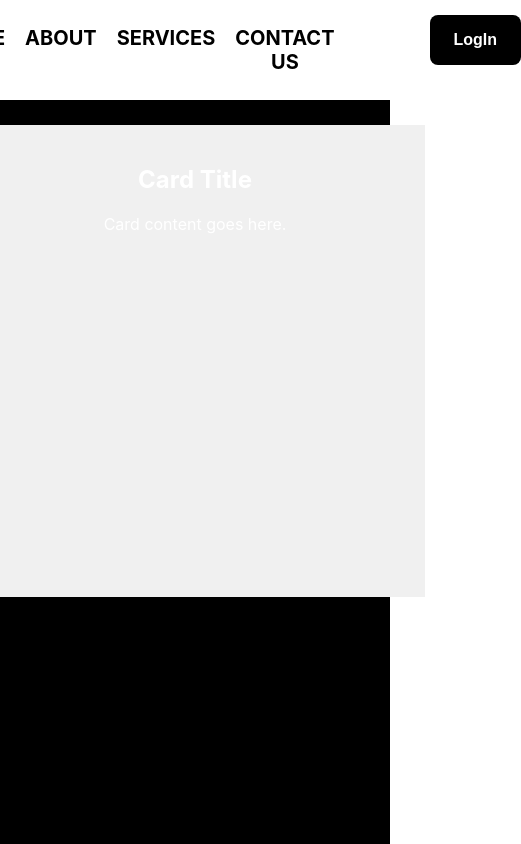
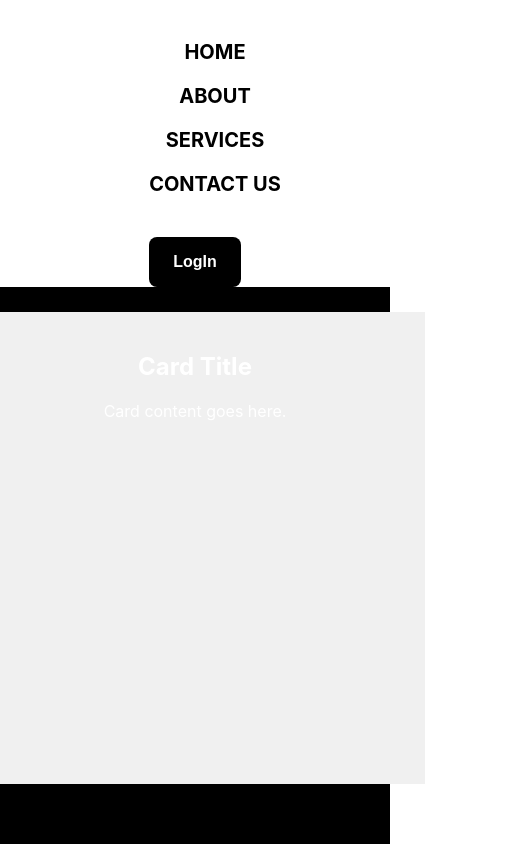
Before and after one commit to coverghost/Rentals, a React (Create React App) app: page / in a window 390 px wide. Shown: the top 844 px of the page, 521 px wide, since content can reach past the window. Built offline with nearby package versions, Linux system fonts and the light colour scheme.

Commit message:
home responsive

```diff
--- a/src/component/css/nav.css
+++ b/src/component/css/nav.css
@@ -116,3 +116,19 @@
   font-weight: 800;
   float: right;
 }
+
+@media (max-width: 768px) {
+  .nav_bar {
+    flex-direction: column;
+    align-items: center;
+  }
+
+  .login_button {
+    margin-top: 15px;
+    margin-left: 0;
+  }
+
+  .logo {
+    margin-right: 0;
+  }
+}
```
